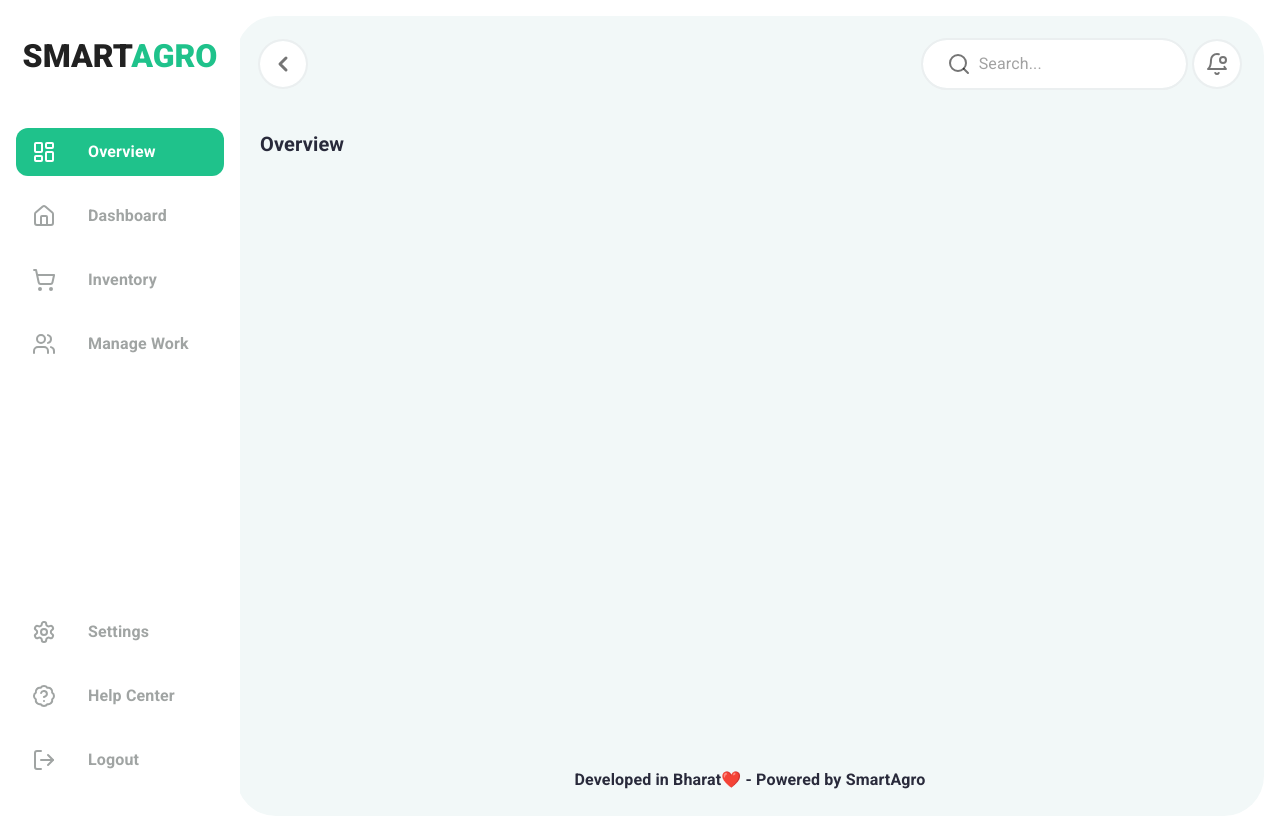
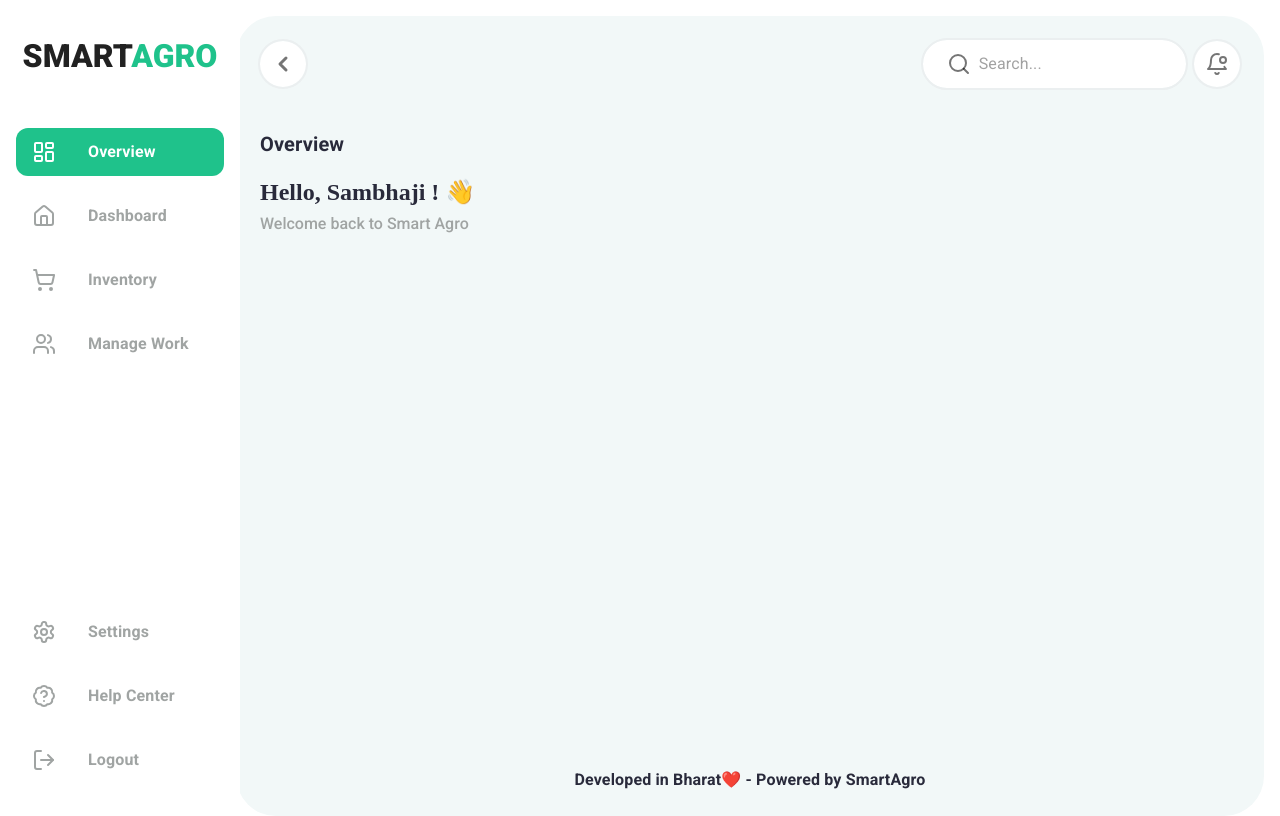
Before and after one commit to SambhajiShinde1234/saas-web-application-smart-agro, a React (Vite) app: page /overview in a window 1280 px wide. Built offline with nearby package versions, Linux system fonts and the light colour scheme.

Commit message:
add welcome message in overview page

```diff
--- a/src/pages/overview/Overview.jsx
+++ b/src/pages/overview/Overview.jsx
@@ -1,10 +1,20 @@
+import { Stack } from '@mui/material';
 import { StyledCardStack } from '../../components/styled/styled';
 import DxPrimaryTypography from '../../components/ui/DxPrimaryTypography';
+import DxSecondaryTypography from '../../components/ui/DxSecondaryTypography';
 
 const Overview = () => {
   return (
     <StyledCardStack>
       <DxPrimaryTypography variant="h6">Overview</DxPrimaryTypography>
+      <Stack gap={0.5}>
+        <DxPrimaryTypography variant="h5" sx={{ fontFamily: 'cursive' }}>
+          Hello, Sambhaji ! 👋
+        </DxPrimaryTypography>
+        <DxSecondaryTypography variant="">
+          Welcome back to Smart Agro
+        </DxSecondaryTypography>
+      </Stack>
     </StyledCardStack>
   );
 };
```
